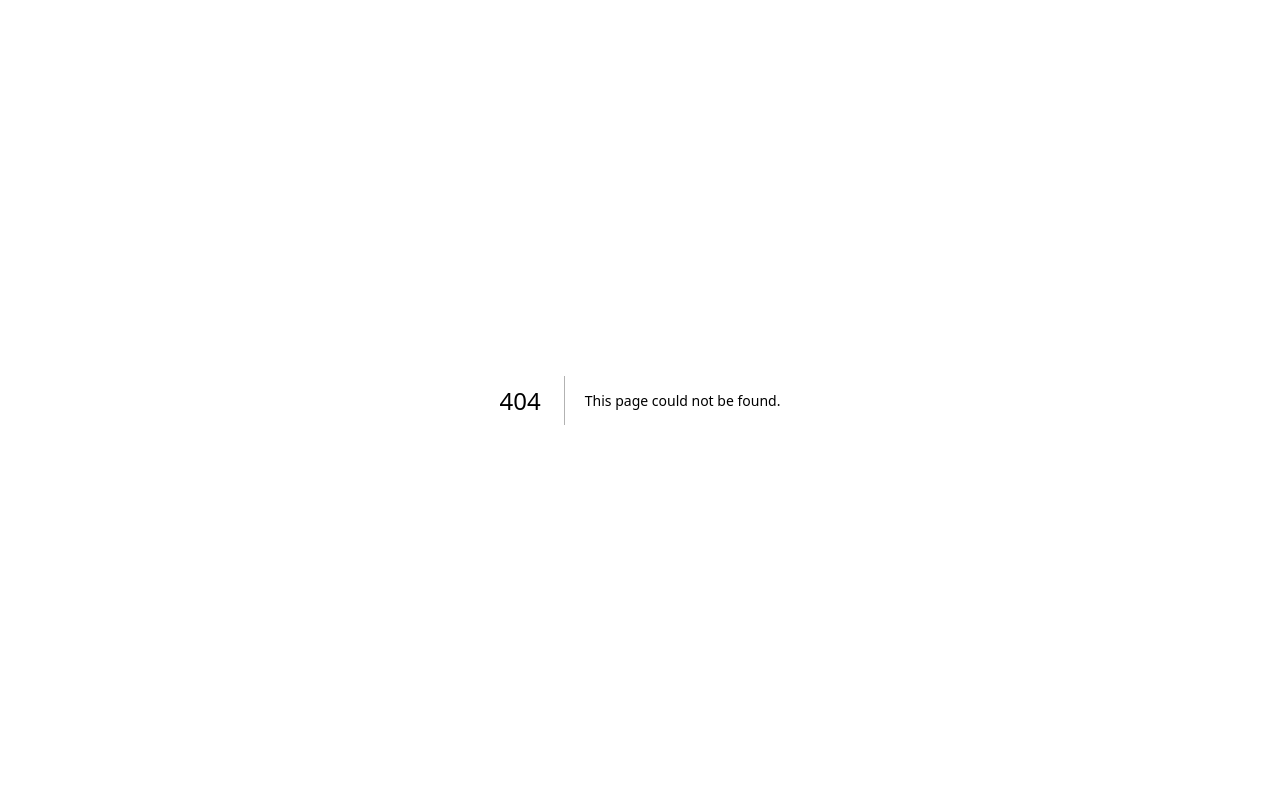
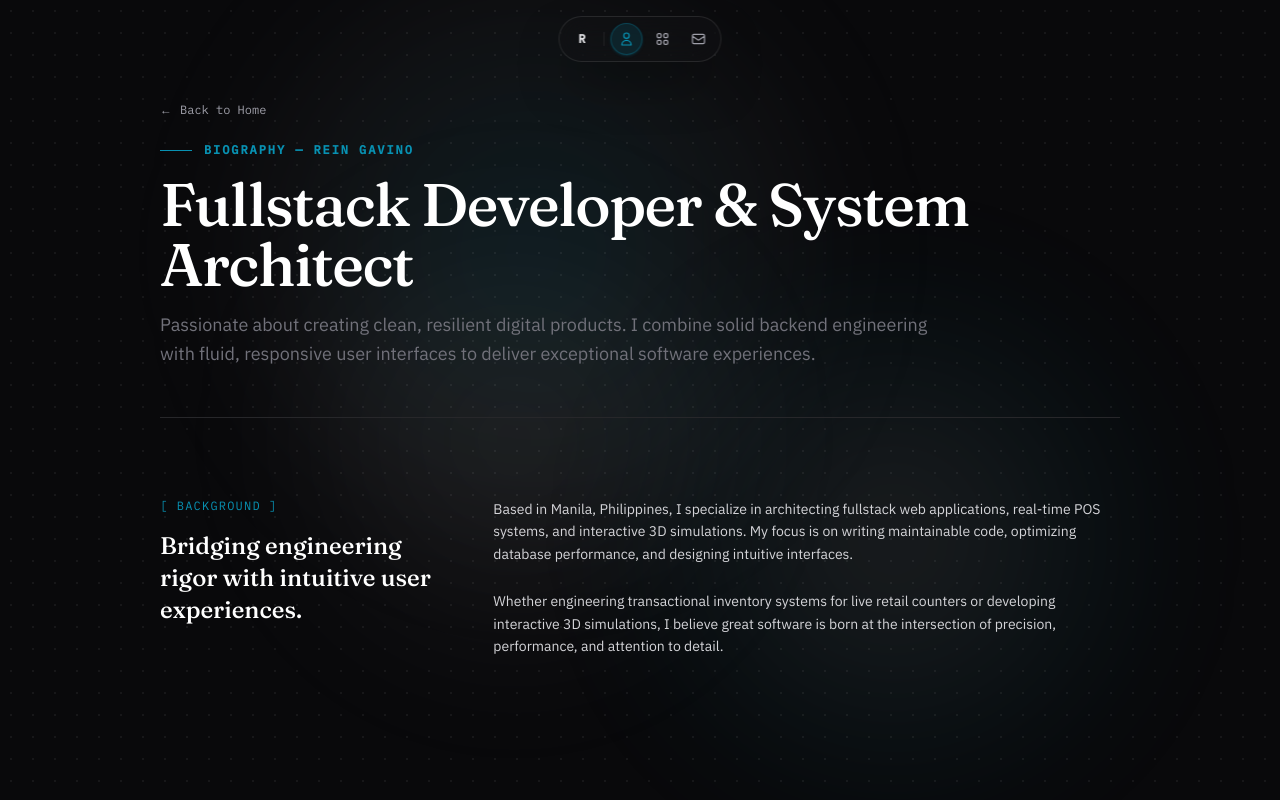
Before and after one commit to Yiizer/ReinPortfolio, a Next.js app in the folder app/: page /about in a window 1280 px wide. Before the commit this address had no page. Shown: the top 800 px of the page. Built offline with nearby package versions, Linux system fonts and the light colour scheme.

Commit message:
feat: configure floating navbar for multi-page routing to /, /about, /works, and /contact

```diff
--- /dev/null
+++ b/app/src/app/about/page.tsx
@@ -0,0 +1,111 @@
+"use client";
+
+import Link from "next/link";
+import TechStack from "@/components/TechStack";
+import Contact from "@/components/Contact";
+import FloatingNav from "@/components/FloatingNav";
+
+export default function AboutPage() {
+  return (
+    <div className="relative min-h-screen bg-ink text-zinc-100 selection:bg-white/20 selection:text-white">
+      {/* Top Floating Glass Monogram/Nav */}
+      <FloatingNav />
+
+      {/* Background Layer 1: Ambient Luminous Silver/Cyan Light Pools */}
+      <div
+        className="pointer-events-none fixed inset-0 z-0 overflow-hidden"
+        aria-hidden="true"
+      >
+        <div
+          className="animate-ambient-1 absolute -top-20 left-[15%] h-[600px] w-[600px] rounded-full blur-3xl"
+          style={{
+            background:
+              "radial-gradient(circle, rgba(6,182,212,0.2) 0%, rgba(212,212,216,0.1) 45%, rgba(9,9,11,0) 70%)",
+          }}
+        />
+        <div
+          className="animate-ambient-2 absolute top-[35%] right-[6%] h-[560px] w-[560px] rounded-full blur-3xl"
+          style={{
+            background:
+              "radial-gradient(circle, rgba(228,228,231,0.25) 0%, rgba(6,182,212,0.1) 50%, rgba(9,9,11,0) 70%)",
+          }}
+        />
+        <div
+          className="animate-ambient-3 absolute bottom-[10%] left-[18%] h-[540px] w-[540px] rounded-full blur-3xl"
+          style={{
+            background:
+              "radial-gradient(circle, rgba(255,255,255,0.2) 0%, rgba(212,212,216,0.1) 45%, rgba(9,9,11,0) 70%)",
+          }}
+        />
+      </div>
+
+      {/* Background Layer 2: Technical Repeating Dot Grid Texture */}
+      <div
+        className="pointer-events-none fixed inset-0 z-0 opacity-40"
+        style={{
+          backgroundImage:
+            "radial-gradient(circle, rgba(255,255,255,0.15) 1px, transparent 1px)",
+          backgroundSize: "22px 22px",
+        }}
+        aria-hidden="true"
+      />
+
+      <main className="relative z-10 w-full max-w-5xl mx-auto px-6 sm:px-8 pt-16 sm:pt-24 space-y-20">
+        {/* Navigation & Header */}
+        <div className="space-y-6 border-b border-border-line pb-12">
+          <Link
+            href="/"
+            className="group inline-flex items-center gap-2 font-mono text-xs text-zinc-400 hover:text-accent transition-colors"
+          >
+            <span className="transition-transform duration-200 group-hover:-translate-x-1">←</span>
+            <span>Back to Home</span>
+          </Link>
+
+          <div className="space-y-4">
+            <div className="flex items-center gap-3">
+              <span className="w-6 sm:w-8 h-px bg-accent inline-block" />
+              <span className="font-mono text-xs tracking-[0.16em] text-accent uppercase font-semibold">
+                BIOGRAPHY &mdash; REIN GAVINO
+              </span>
+            </div>
+
+            <h1 className="font-serif text-4xl sm:text-5xl md:text-6xl text-white font-medium tracking-tight">
+              Fullstack Developer &amp; System Architect
+            </h1>
+
+            <p className="text-muted text-lg max-w-3xl leading-relaxed">
+              Passionate about creating clean, resilient digital products. I combine solid backend engineering with fluid, responsive user interfaces to deliver exceptional software experiences.
+            </p>
+          </div>
+        </div>
+
+        {/* Narrative Bio & Principles */}
+        <div className="grid grid-cols-1 md:grid-cols-12 gap-10">
+          <div className="md:col-span-4 space-y-4">
+            <p className="font-mono text-xs tracking-widest text-accent uppercase">
+              [ BACKGROUND ]
+            </p>
+            <h2 className="font-serif text-2xl text-white font-medium">
+              Bridging engineering rigor with intuitive user experiences.
+            </h2>
+          </div>
+
+          <div className="md:col-span-8 space-y-6 text-zinc-300 text-sm leading-relaxed">
+            <p>
+              Based in Manila, Philippines, I specialize in architecting fullstack web applications, real-time POS systems, and interactive 3D simulations. My focus is on writing maintainable code, optimizing database performance, and designing intuitive interfaces.
+            </p>
+            <p>
+              Whether engineering transactional inventory systems for live retail counters or developing interactive 3D simulations, I believe great software is born at the intersection of precision, performance, and attention to detail.
+            </p>
+          </div>
+        </div>
+
+        {/* Technical Stack Section */}
+        <TechStack />
+
+        {/* Footer Contact */}
+        <Contact />
+      </main>
+    </div>
+  );
+}
--- /dev/null
+++ b/app/src/app/contact/page.tsx
@@ -0,0 +1,86 @@
+"use client";
+
+import Link from "next/link";
+import Contact from "@/components/Contact";
+import FloatingNav from "@/components/FloatingNav";
+
+export default function ContactPage() {
+  return (
+    <div className="relative min-h-screen bg-ink text-zinc-100 selection:bg-white/20 selection:text-white">
+      {/* Top Floating Glass Monogram/Nav */}
+      <FloatingNav />
+
+      {/* Background Layer 1: Ambient Luminous Silver/Cyan Light Pools */}
+      <div
+        className="pointer-events-none fixed inset-0 z-0 overflow-hidden"
+        aria-hidden="true"
+      >
+        <div
+          className="animate-ambient-1 absolute -top-20 left-[15%] h-[600px] w-[600px] rounded-full blur-3xl"
+          style={{
+            background:
+              "radial-gradient(circle, rgba(6,182,212,0.2) 0%, rgba(212,212,216,0.1) 45%, rgba(9,9,11,0) 70%)",
+          }}
+        />
+        <div
+          className="animate-ambient-2 absolute top-[35%] right-[6%] h-[560px] w-[560px] rounded-full blur-3xl"
+          style={{
+            background:
+              "radial-gradient(circle, rgba(228,228,231,0.25) 0%, rgba(6,182,212,0.1) 50%, rgba(9,9,11,0) 70%)",
+          }}
+        />
+        <div
+          className="animate-ambient-3 absolute bottom-[10%] left-[18%] h-[540px] w-[540px] rounded-full blur-3xl"
+          style={{
+            background:
+              "radial-gradient(circle, rgba(255,255,255,0.2) 0%, rgba(212,212,216,0.1) 45%, rgba(9,9,11,0) 70%)",
+          }}
+        />
+      </div>
+
+      {/* Background Layer 2: Technical Repeating Dot Grid Texture */}
+      <div
+        className="pointer-events-none fixed inset-0 z-0 opacity-40"
+        style={{
+          backgroundImage:
+            "radial-gradient(circle, rgba(255,255,255,0.15) 1px, transparent 1px)",
+          backgroundSize: "22px 22px",
+        }}
+        aria-hidden="true"
+      />
+
+      <main className="relative z-10 w-full max-w-5xl mx-auto px-6 sm:px-8 pt-16 sm:pt-24">
+        {/* Navigation & Header */}
+        <div className="space-y-6 border-b border-border-line pb-12 mb-12">
+          <Link
+            href="/"
+            className="group inline-flex items-center gap-2 font-mono text-xs text-zinc-400 hover:text-accent transition-colors"
+          >
+            <span className="transition-transform duration-200 group-hover:-translate-x-1">←</span>
+            <span>Back to Home</span>
+          </Link>
+
+          <div className="space-y-4">
+            <div className="flex items-center gap-3">
+              <span className="w-6 sm:w-8 h-px bg-accent inline-block" />
+              <span className="font-mono text-xs tracking-[0.16em] text-accent uppercase font-semibold">
+                INQUIRIES &mdash; CONTACT
+              </span>
+            </div>
+
+            <h1 className="font-serif text-4xl sm:text-5xl md:text-6xl text-white font-medium tracking-tight">
+              Let&apos;s Build Together
+            </h1>
+
+            <p className="text-muted text-lg max-w-2xl leading-relaxed">
+              Available for full-time opportunities, engineering contracts, and creative collaborations.
+            </p>
+          </div>
+        </div>
+
+        {/* Contact Module */}
+        <Contact />
+      </main>
+    </div>
+  );
+}
--- a/app/src/components/FloatingNav.tsx
+++ b/app/src/components/FloatingNav.tsx
@@ -1,23 +1,24 @@
 "use client";
 
 import { useEffect, useState } from "react";
-import { useRouter, usePathname } from "next/navigation";
+import Link from "next/link";
+import { usePathname } from "next/navigation";
 
-const NAV_ITEMS = [
+const PAGE_NAV_ITEMS = [
   {
-    id: "hero",
-    label: "Home",
-    href: "/",
+    id: "about",
+    href: "/about",
+    label: "About",
     icon: (
       <svg className="w-4 h-4" fill="none" stroke="currentColor" viewBox="0 0 24 24">
-        <path strokeLinecap="round" strokeLinejoin="round" strokeWidth={1.8} d="M3 12l2-2m0 0l7-7 7 7M5 10v10a1 1 0 001 1h3m10-11l2 2m-2-2v10a1 1 0 01-1 1h-3m-6 0a1 1 0 001-1v-4a1 1 0 011-1h2a1 1 0 011 1v4a1 1 0 001 1m-6 0h6" />
+        <path strokeLinecap="round" strokeLinejoin="round" strokeWidth={1.8} d="M16 7a4 4 0 11-8 0 4 4 0 018 0zM12 14a7 7 0 00-7 7h14a7 7 0 00-7-7z" />
       </svg>
     ),
   },
   {
-    id: "work",
-    label: "Works Archive",
+    id: "works",
     href: "/works",
+    label: "Works",
     icon: (
       <svg className="w-4 h-4" fill="none" stroke="currentColor" viewBox="0 0 24 24">
         <path strokeLinecap="round" strokeLinejoin="round" strokeWidth={1.8} d="M4 6a2 2 0 012-2h2a2 2 0 012 2v2a2 2 0 01-2 2H6a2 2 0 01-2-2V6zM14 6a2 2 0 012-2h2a2 2 0 012 2v2a2 2 0 01-2 2h-2a2 2 0 01-2-2V6zM4 16a2 2 0 012-2h2a2 2 0 012 2v2a2 2 0 01-2 2H6a2 2 0 01-2-2v-2zM14 16a2 2 0 012-2h2a2 2 0 012 2v2a2 2 0 01-2 2h-2a2 2 0 01-2-2v-2z" />
@@ -25,19 +26,9 @@ const NAV_ITEMS = [
     ),
   },
   {
-    id: "stack",
-    label: "Stack & About",
-    href: "/#stack",
-    icon: (
-      <svg className="w-4 h-4" fill="none" stroke="currentColor" viewBox="0 0 24 24">
-        <path strokeLinecap="round" strokeLinejoin="round" strokeWidth={1.8} d="M10 20l4-16m4 4l4 4-4 4M6 16l-4-4 4-4" />
-      </svg>
-    ),
-  },
-  {
     id: "contact",
+    href: "/contact",
     label: "Contact",
-    href: "/#contact",
     icon: (
       <svg className="w-4 h-4" fill="none" stroke="currentColor" viewBox="0 0 24 24">
         <path strokeLinecap="round" strokeLinejoin="round" strokeWidth={1.8} d="M3 8l7.89 5.26a2 2 0 002.22 0L21 8M5 19h14a2 2 0 002-2V7a2 2 0 00-2-2H5a2 2 0 00-2 2v10a2 2 0 002 2z" />
@@ -48,67 +39,26 @@ const NAV_ITEMS = [
 
 export default function FloatingNav() {
   const [visible, setVisible] = useState(false);
-  const [activeSection, setActiveSection] = useState("hero");
-  const router = useRouter();
   const pathname = usePathname();
 
   useEffect(() => {
     const handleScroll = () => {
-      // Show when scrolled past hero section (~200px)
-      if (window.scrollY > 200) {
+      // Show when scrolled on homepage (> 200px), or always show on subpages
+      if (pathname !== "/" || window.scrollY > 200) {
         setVisible(true);
       } else {
         setVisible(false);
       }
     };
 
-    const observer = new IntersectionObserver(
-      (entries) => {
-        entries.forEach((entry) => {
-          if (entry.isIntersecting) {
-            setActiveSection(entry.target.id);
-          }
-        });
-      },
-      { rootMargin: "-30% 0px -40% 0px", threshold: 0.1 }
-    );
-
-    NAV_ITEMS.forEach(({ id }) => {
-      const el = document.getElementById(id);
-      if (el) observer.observe(el);
-    });
+    // Trigger on mount/route change
+    handleScroll();
 
     window.addEventListener("scroll", handleScroll, { passive: true });
+    return () => window.removeEventListener("scroll", handleScroll);
+  }, [pathname]);
 
-    return () => {
-      window.removeEventListener("scroll", handleScroll);
-      observer.disconnect();
-    };
-  }, []);
-
-  const handleNavigate = (item: (typeof NAV_ITEMS)[number]) => {
-    if (item.id === "work") {
-      router.push("/works");
-      return;
-    }
-
-    if (item.id === "hero") {
-      if (pathname === "/") {
-        window.scrollTo({ top: 0, behavior: "smooth" });
-      } else {
-        router.push("/");
-      }
-      return;
-    }
-
-    // For other sections (e.g. stack, contact)
-    const el = document.getElementById(item.id);
-    if (el) {
-      el.scrollIntoView({ behavior: "smooth" });
-    } else {
-      router.push(`/#${item.id}`);
-    }
-  };
+  const isHome = pathname === "/";
 
   return (
     <header
@@ -119,53 +69,59 @@ export default function FloatingNav() {
       }`}
     >
       <nav
-        aria-label="Quick navigation"
-        className="flex items-center gap-1 p-1.5 rounded-full bg-surface/30 backdrop-blur-lg border border-white/10 shadow-2xl shadow-black/50"
+        aria-label="Site page navigation"
+        className="flex items-center gap-1 p-1.5 rounded-full bg-surface/40 backdrop-blur-lg border border-white/10 shadow-2xl shadow-black/50"
       >
-        {/* Monogram Brand Icon */}
-        <button
-          type="button"
-          onClick={() => handleNavigate(NAV_ITEMS[0])}
-          className="group relative flex items-center justify-center w-8 h-8 rounded-full hover:bg-white/10 text-zinc-300 hover:text-accent transition-all cursor-pointer"
-          aria-label="Scroll to Top"
+        {/* 1st: Monogram Brand Icon -> Homepage */}
+        <Link
+          href="/"
+          className={`group relative flex items-center justify-center w-8 h-8 rounded-full transition-all cursor-pointer ${
+            isHome
+              ? "bg-accent/15 text-accent border border-accent/30 shadow-sm shadow-accent/20"
+              : "text-zinc-300 hover:text-accent hover:bg-white/10"
+          }`}
+          aria-label="Home"
+          aria-current={isHome ? "page" : undefined}
         >
-          <span className="font-mono text-xs font-bold tracking-tighter text-zinc-200 group-hover:text-accent">
+          <span
+            className={`font-mono text-xs font-bold tracking-tighter transition-colors ${
+              isHome ? "text-accent" : "text-zinc-200 group-hover:text-accent"
+            }`}
+          >
             R
           </span>
           {/* Tooltip */}
-          <span className="pointer-events-none absolute -bottom-8 left-1/2 -translate-x-1/2 rounded bg-zinc-900/90 border border-zinc-700 px-2 py-0.5 font-mono text-[10px] text-zinc-200 opacity-0 group-hover:opacity-100 transition-opacity whitespace-nowrap shadow-md">
+          <span className="pointer-events-none absolute -bottom-8 left-1/2 -translate-x-1/2 rounded bg-zinc-900/95 border border-zinc-700 px-2 py-0.5 font-mono text-[10px] text-zinc-200 opacity-0 group-hover:opacity-100 transition-opacity whitespace-nowrap shadow-md">
             Home
           </span>
-        </button>
+        </Link>
 
         {/* Subtle Divider */}
         <span className="w-px h-3.5 bg-border-line/80 mx-0.5" />
 
-        {/* Section Icon Buttons */}
-        {NAV_ITEMS.filter((item) => item.id !== "hero").map((item) => {
-          const isCurrentRoute = item.id === "work" && pathname === "/works";
-          const isActive = isCurrentRoute || (pathname === "/" && activeSection === item.id);
+        {/* 2nd: About, 3rd: Works, 4th: Contact */}
+        {PAGE_NAV_ITEMS.map((item) => {
+          const isActive = pathname === item.href;
 
           return (
-            <button
+            <Link
               key={item.id}
-              type="button"
-              onClick={() => handleNavigate(item)}
+              href={item.href}
               className={`group relative flex items-center justify-center w-8 h-8 rounded-full transition-all cursor-pointer ${
                 isActive
                   ? "bg-accent/15 text-accent border border-accent/30 shadow-sm shadow-accent/20"
                   : "text-zinc-400 hover:text-accent hover:bg-white/10"
               }`}
               aria-label={item.label}
-              aria-current={isActive ? "true" : undefined}
+              aria-current={isActive ? "page" : undefined}
             >
               {item.icon}
 
               {/* Tooltip */}
-              <span className="pointer-events-none absolute -bottom-8 left-1/2 -translate-x-1/2 rounded bg-zinc-900/90 border border-zinc-700 px-2 py-0.5 font-mono text-[10px] text-zinc-200 opacity-0 group-hover:opacity-100 transition-opacity whitespace-nowrap shadow-md">
+              <span className="pointer-events-none absolute -bottom-8 left-1/2 -translate-x-1/2 rounded bg-zinc-900/95 border border-zinc-700 px-2 py-0.5 font-mono text-[10px] text-zinc-200 opacity-0 group-hover:opacity-100 transition-opacity whitespace-nowrap shadow-md">
                 {item.label}
               </span>
-            </button>
+            </Link>
           );
         })}
       </nav>
```
